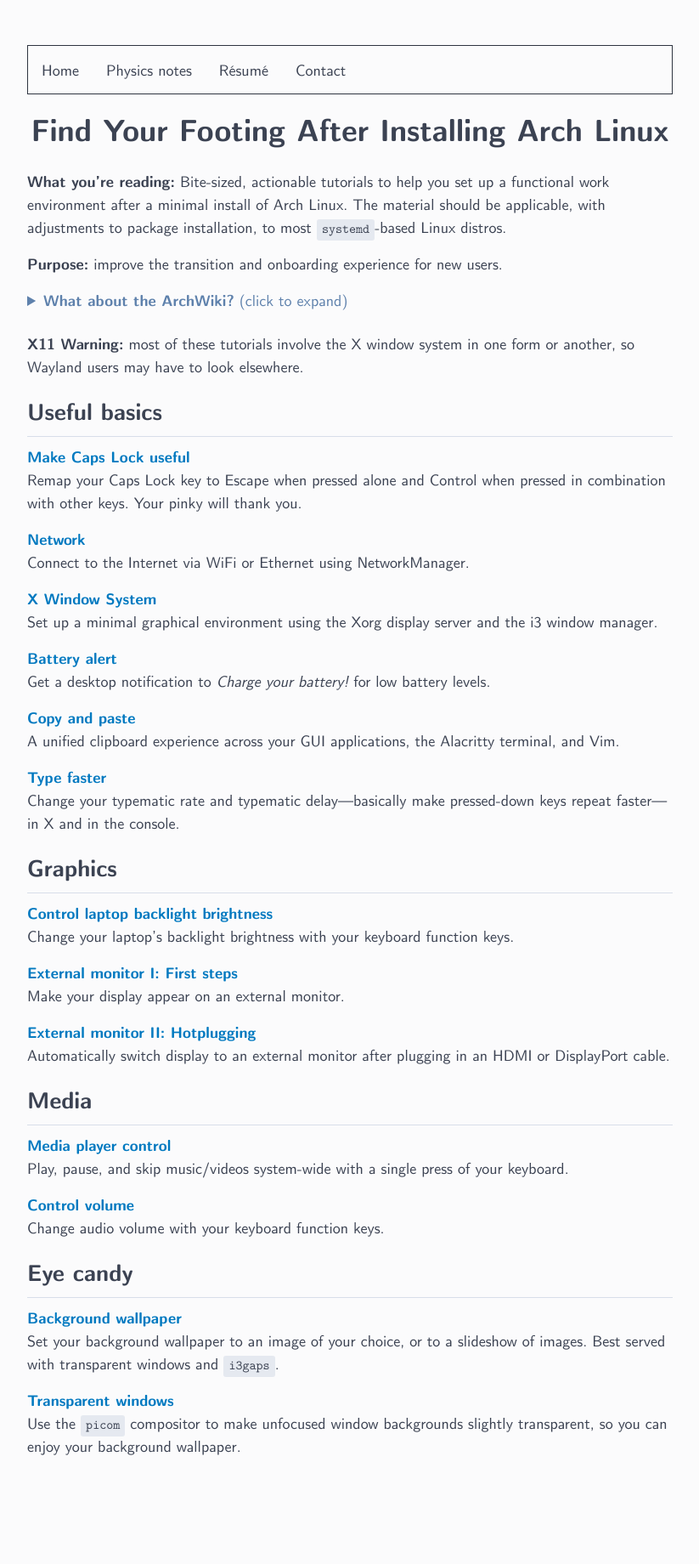
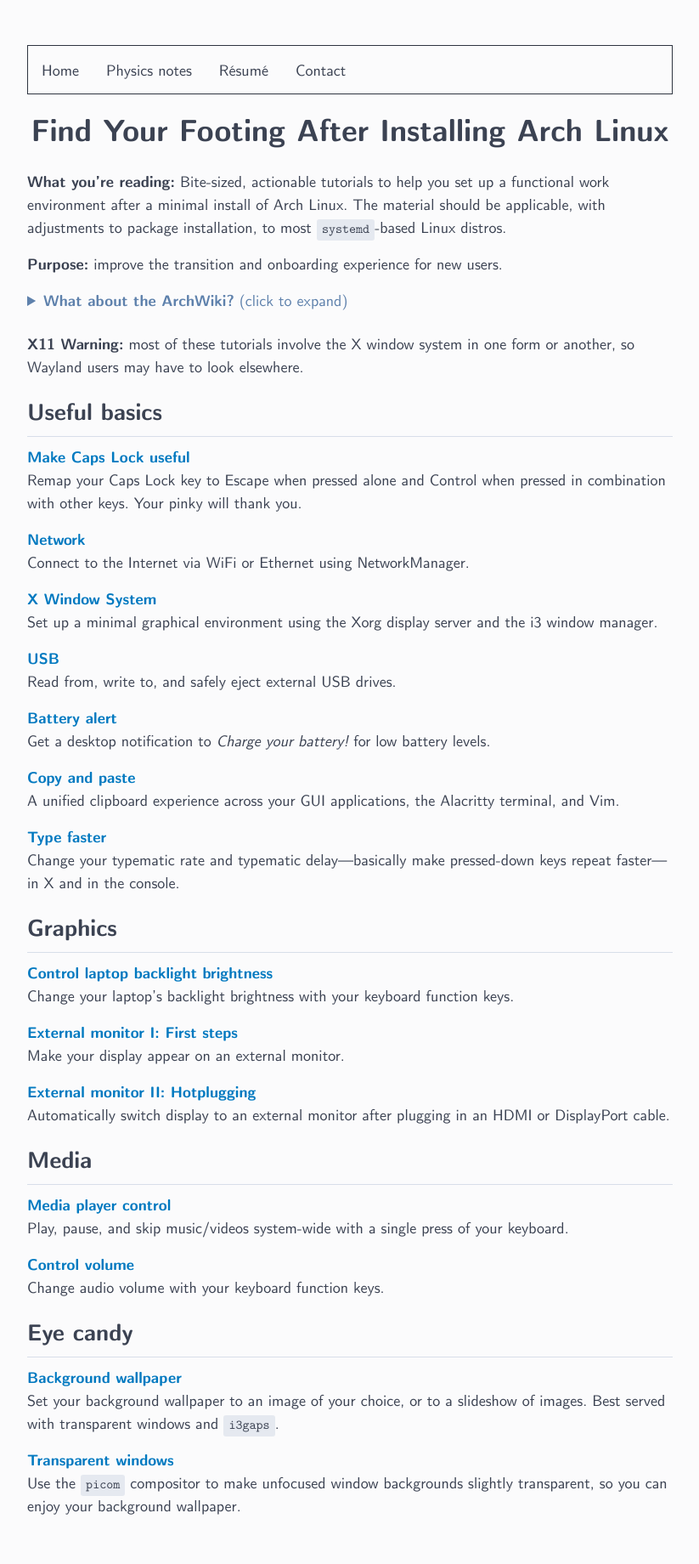
Before and after one commit to ejmastnak/ejmastnak.github.io, a Jekyll site: the page built from tutorials/arch/about.md, in a window 1280 px wide. Shown: the whole page at 85% size, without its empty margins (228-1051 px from the left). Built offline with Jekyll 4.4.1, drawn with Linux system fonts in a browser that asks for light colours; before the commit the page ends 1770 px from its top, so only the background shows below that.

Commit message:
Publish USB article

```diff
--- a/tutorials/arch/about.md
+++ b/tutorials/arch/about.md
@@ -42,9 +42,9 @@ Connect to the Internet via WiFi or Ethernet using NetworkManager.
 <br>
 Set up a minimal graphical environment using the Xorg display server and the i3 window manager.
 
-<!-- [**USB**]({% link tutorials/arch/basics/usb.md %}) -->
-<!-- <br> -->
-<!-- Read and write data from external USB drives. -->
+[**USB**]({% link tutorials/arch/basics/usb.md %})
+<br>
+Read from, write to, and safely eject external USB drives.
 
 [**Battery alert**]({% link tutorials/arch/basics/battery-alert.md %})
 <br>
```
Also changed, not shown: other parts of tutorials/arch/about.md (+1 -1 lines).
